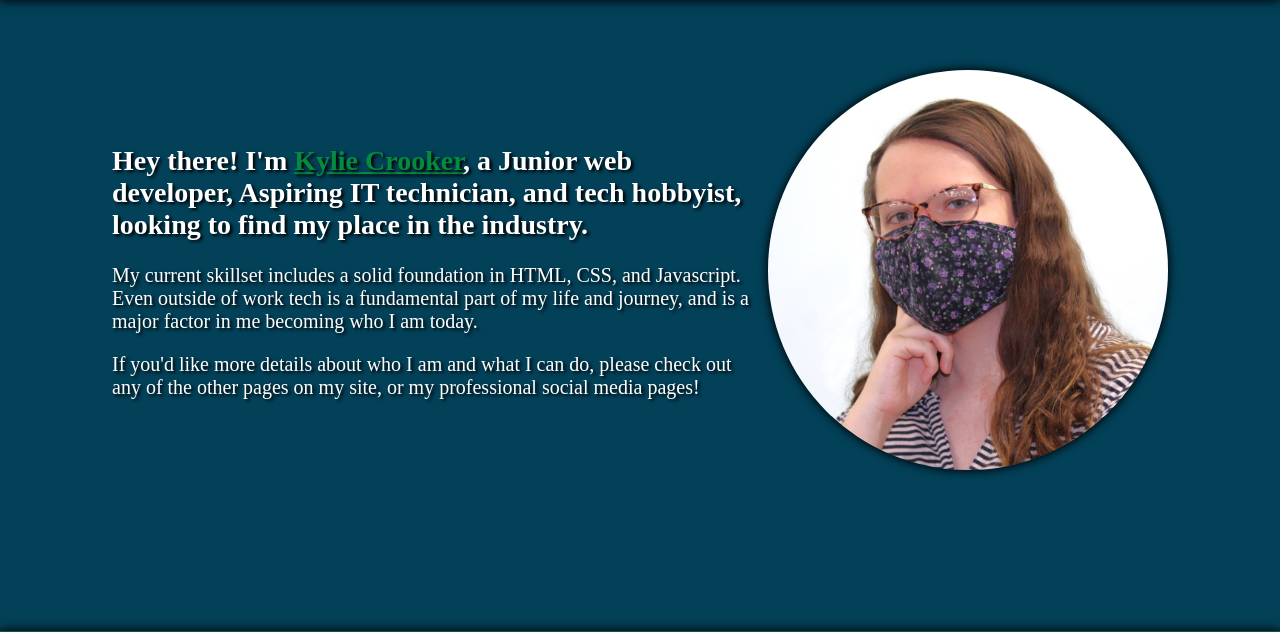
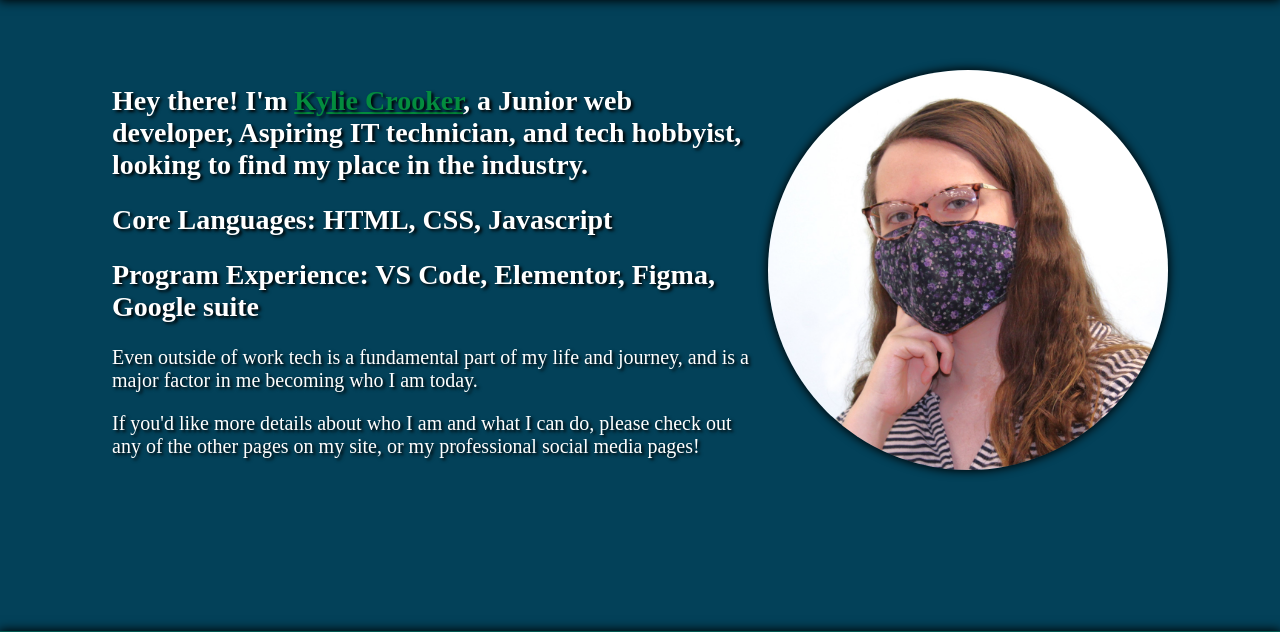
Before and after one commit to kylieCrooker/Portfolio, a PHP site: page / in a window 1280 px wide. Shown: the part 93-725 px from the top of the page. Run offline with PHP 8.4, Linux system fonts and the light colour scheme; some libraries are stand-ins or nearby versions; some web fonts are replaced.

Commit message:
Update index.php
Added core languages and programs, and removed an existing reference to them to minimize repetition.

```diff
--- a/index.php
+++ b/index.php
@@ -16,9 +16,10 @@
                     Junior web
                     developer, Aspiring IT
                     technician, and tech hobbyist, looking to find my place in the industry.</h2>
-                <p>My current skillset includes a solid foundation in HTML, CSS, and Javascript. Even outside of work
-                    tech is a
-                    fundamental part of my life and journey, and is a major factor in me becoming who I am today.
+                <h2>Core Languages: HTML, CSS, Javascript</h2>
+                <h2>Program Experience: VS Code, Elementor, Figma, Google suite</h2>
+                <p>Even outside of work tech is a fundamental part of my life and journey, and is a major factor in me
+                    becoming who I am today.
                 </p>
                 <p>If you'd like more details about who I am and what I can do, please check out any of the other pages
                     on my site, or my professional social media pages!
```
